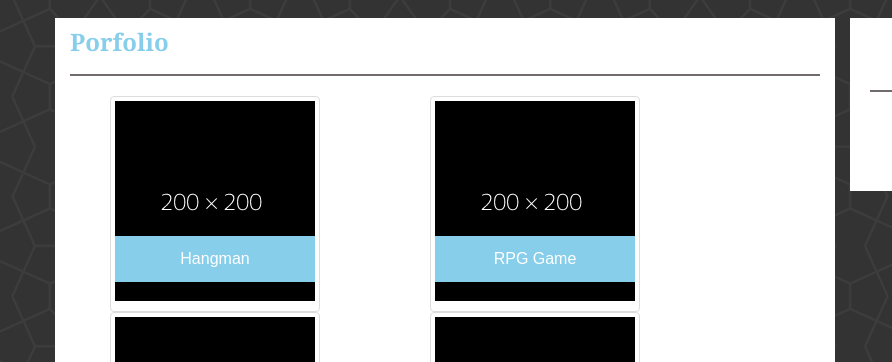
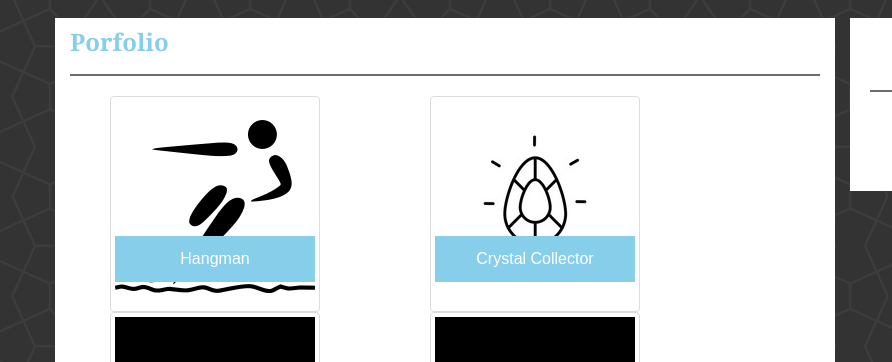
Before and after one commit to dtroxler21/Bootstrap-Portfolio, a plain HTML site: page portfolio.html in a window 1280 px wide. Shown: the part 104-466 px from the top of the page, 0-892 px from the left. Drawn offline with nearby package versions, Linux system fonts and the light colour scheme.

Commit message:
cleaning and adding game link to portfolio

```diff
--- a/assets/css/style.css
+++ b/assets/css/style.css
@@ -167,6 +167,11 @@ hr {
 	float: left;
 }
 
+#crystal-link, #hangman-link {
+	text-decoration: none;
+	color: white;
+}
+
 /*Contact CSS code*/
 
 .form-label {
--- a/portfolio.html
+++ b/portfolio.html
@@ -34,12 +34,12 @@
 				<h2>Porfolio</h2>
 				<hr>
 				<div id="hangman">
-					<img class="img-thumbnail" id="img-hangman" src="assets/images/placeholder.png" alt="placeholder image">
-					<h4 class="banner" id="banner-hangman">Hangman</h4>
+					<img class="img-thumbnail" id="img-hangman" src="assets/images/hangman.png" alt="Soccer Player">
+					<h4 class="banner" id="banner-hangman"><a id="hangman-link" href="https://dtroxler21.github.io/Hangman-Game/">Hangman</a></h4>
 				</div>
 				<div id="RPG">
-					<img class="img-thumbnail" id="img-rpg" src="assets/images/placeholder.png" alt="placeholder image">
-					<h4 class="banner" id="banner-rpg">RPG Game</h4>
+					<img class="img-thumbnail" id="img-rpg" src="assets/images/crystal.jpg" alt="Crystal Picture">
+					<h4 class="banner" id="banner-rpg"><a id="crystal-link" href="https://dtroxler21.github.io/week-4-game/">Crystal Collector</a></h4>
 				</div>
 				<div id="trivia">
 					<img class="img-thumbnail" id="img-trivia" src="assets/images/placeholder.png" alt="placeholder image">
```
Also changed, not shown: assets/images/baseball.jpg (deleted), assets/images/city.jpg (deleted), assets/images/cooking.jpg (deleted), assets/images/crystal.jpg (added), assets/images/crystal.png (added), assets/images/hangman.png (added), assets/images/luke.png (deleted), assets/images/subway.jpg (deleted), assets/images/swimming.jpg (deleted).
